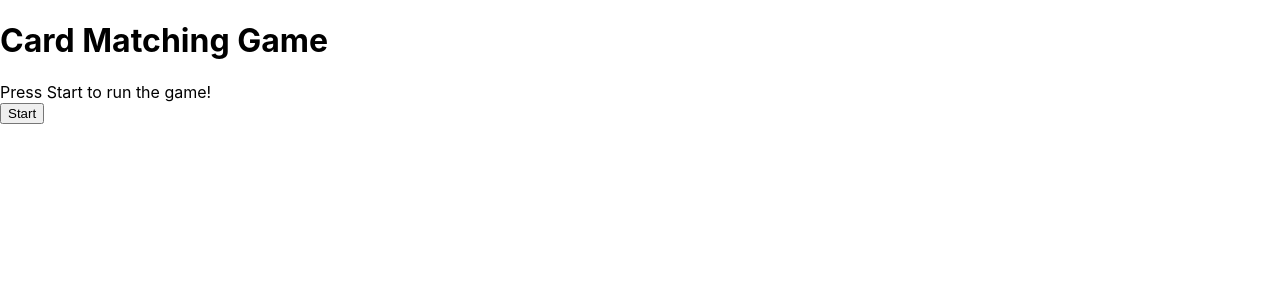
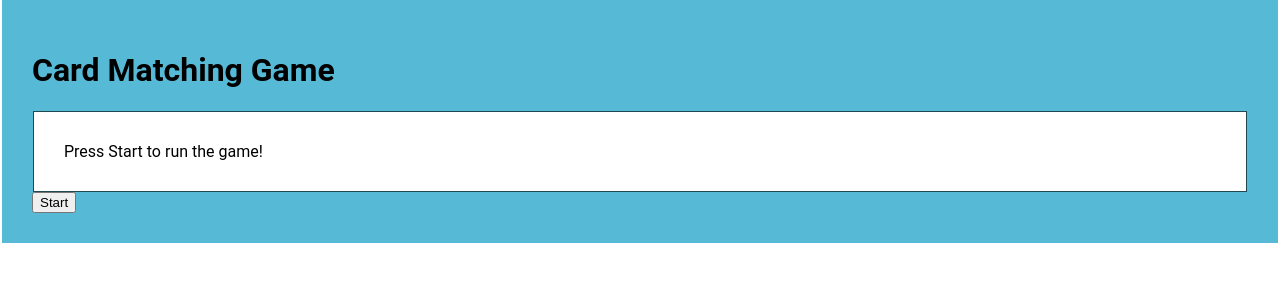
Before and after one commit to denibulkashvili/card-matching-game, a React (Create React App) app in the folder card-matching-game/: page / in a window 1280 px wide. Shown: the top 300 px of the page. Built offline with nearby package versions, Linux system fonts and the light colour scheme.

Commit message:
Add initial styling

```diff
--- a/card-matching-game/src/index.css
+++ b/card-matching-game/src/index.css
@@ -1,7 +1,7 @@
 body {
   margin: 0;
   padding: 0;
-  font-family: -apple-system, BlinkMacSystemFont, "Segoe UI", "Roboto", "Oxygen",
+  font-family: "Roboto", -apple-system, BlinkMacSystemFont, "Segoe UI", "Oxygen",
     "Ubuntu", "Cantarell", "Fira Sans", "Droid Sans", "Helvetica Neue",
     sans-serif;
   -webkit-font-smoothing: antialiased;
@@ -12,3 +12,28 @@ code {
   font-family: source-code-pro, Menlo, Monaco, Consolas, "Courier New",
     monospace;
 }
+
+.App {
+  max-width: 95vw;
+  height: 100%;
+  margin: 0 auto;
+  background: #56BAD7;
+  padding: 30px;
+}
+
+#display {
+  max-width: 90vw;
+  margin: 0 auto;
+  border: 1px solid #204954;
+  background: #ffffff;
+  padding: 30px;
+  display: grid;
+  grid-gap: 50px;
+}
+
+.image {
+  width: 200px;
+  height: 200px;
+  background-position: center center;
+  background-repeat: no-repeat;
+}
```
